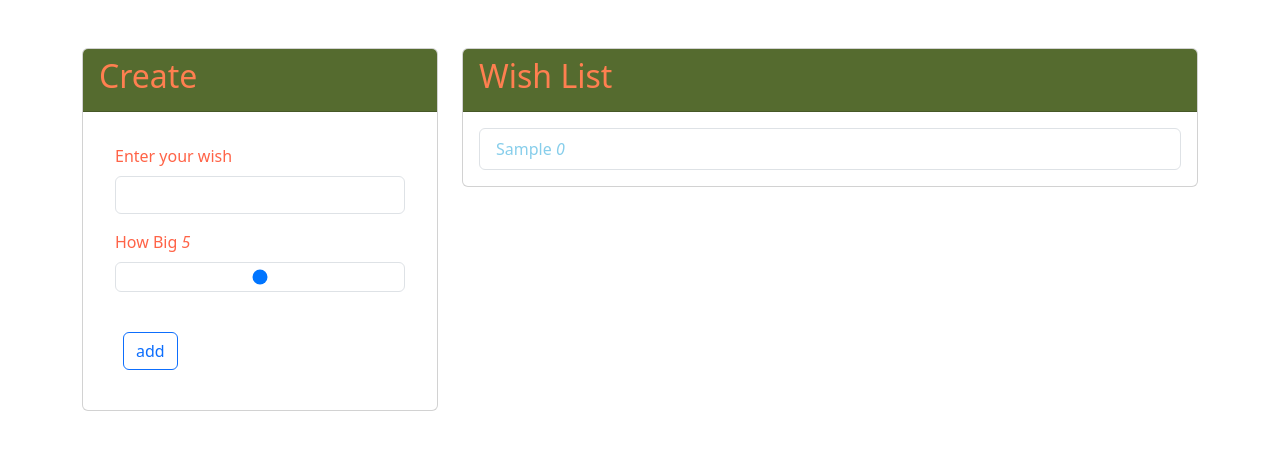
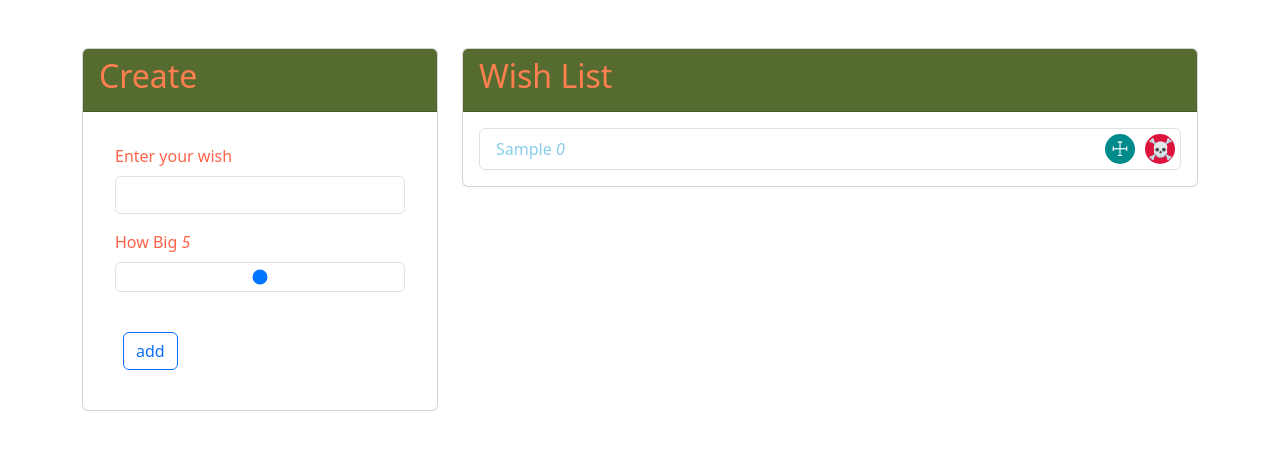
Before and after one commit to EBliujus/f1, a React (Create React App) app: page / in a window 1280 px wide. Both pictures are taken after typing "Sample" into the empty fields and a click on the button "add". Shown: the top 450 px of the page. Built offline with nearby package versions, Linux system fonts and the light colour scheme.

Commit message:
crud update

```diff
--- a/src/App.jsx
+++ b/src/App.jsx
@@ -4,7 +4,7 @@ import "./App.scss";
 import "./Components/007/Create"
 import Create from "./Components/007/Create";
 import List from "./Components/007/List";
-import { create, read } from "./Functions/localStorage";
+import { create, destroy, read } from "./Functions/localStorage";
 
 
 const KEY = 'wishList';
@@ -14,6 +14,7 @@ function App() {
   const [list, setList] = useState(null);
   const [lastRefresh, setLastResfresh] = useState(Date.now());
   const [createData, setCreateData] = useState(null);
+  const [deleteData, setDeleteData] = useState(null);
 
   useEffect(() => {
     // Loading'o imitacija
@@ -32,6 +33,17 @@ function App() {
     setLastResfresh(Date.now())
   }, [createData]);
 
+  useEffect(() => {
+    if (null === deleteData) {
+      return;
+    }
+    // tipo klientas(narsykle)
+    setList(l => l.filter(d => deleteData.id !== d.id))
+    // tipo serveris
+    destroy(KEY, deleteData.id);
+    setLastResfresh(Date.now())
+  }, [deleteData]);
+
   return (
     <div className="container">
       <div className="row">
@@ -40,7 +52,7 @@ function App() {
         </div>
 
         <div className="col-8">
-          <List list={list}/>
+          <List list={list} setDeleteData={setDeleteData}/>
         </div>
       </div>
     </div>
--- a/src/App.scss
+++ b/src/App.scss
@@ -81,3 +81,21 @@
         cursor: pointer;
     }
 }
+.ed-button {
+  position: absolute;
+  right: 45px;
+  top: 5px;
+  &::after {
+      content: '\2629';
+      display: flex;
+      align-items: center;
+      justify-content: center;
+      width: 30px;
+      height: 30px;
+      font-size: 20px;
+      border-radius: 50%;
+      background-color: darkcyan;
+      color: white;
+      cursor: pointer;
+  }
+}
--- a/src/Components/007/List.jsx
+++ b/src/Components/007/List.jsx
@@ -1,4 +1,8 @@
-function List ({list}) {
+function List ({list, setDeleteData}) {
+
+    const destroy = w => {
+        setDeleteData(w);
+    }
 
         if (null === list) {
             return (
@@ -20,7 +24,11 @@ function List ({list}) {
                 {
                     list.length
                     ?
-                    list.map(w => <li className="list-group-item">{w.wish} <i>{w.size}</i></li>)
+                    list.map(w => <li className="list-group-item">
+                        {w.wish} <i>{w.size}</i>
+                        <div className="ed-button"></div>
+                        <div className="del-button" onClick={() => destroy(w)}></div>
+                        </li>)
                     :
                     <li className="list-group-item">No wishes yet</li>
                 }
--- a/src/Functions/localStorage.js
+++ b/src/Functions/localStorage.js
@@ -21,3 +21,10 @@ export const create = (key, data) => {
     write(key, allData);
 
 }
+
+export const destroy = (key, id) => {
+    const allData = read(key);
+    const deletedData = allData.filter(d => id !== d.id);
+    write(key, deletedData);
+
+}
```
